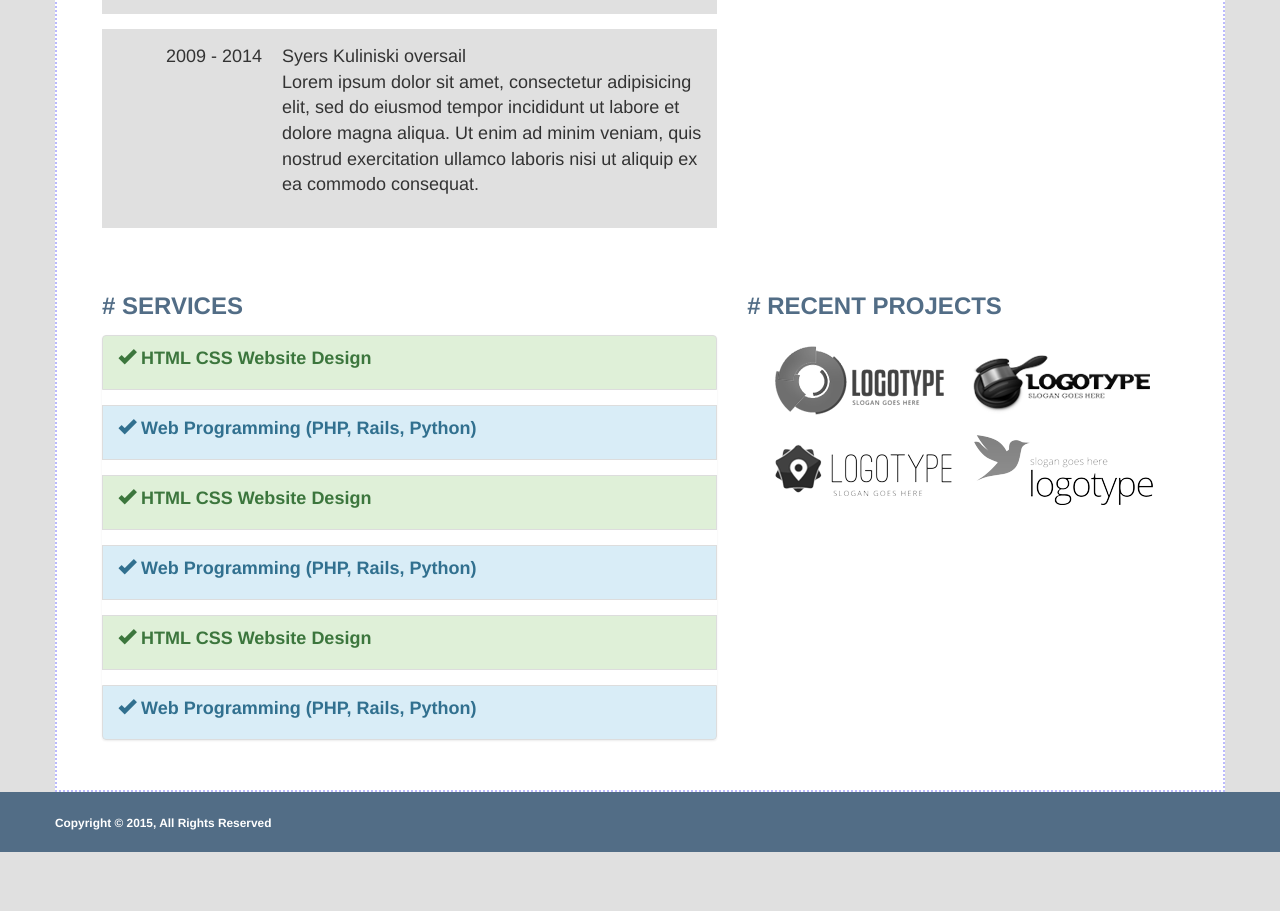
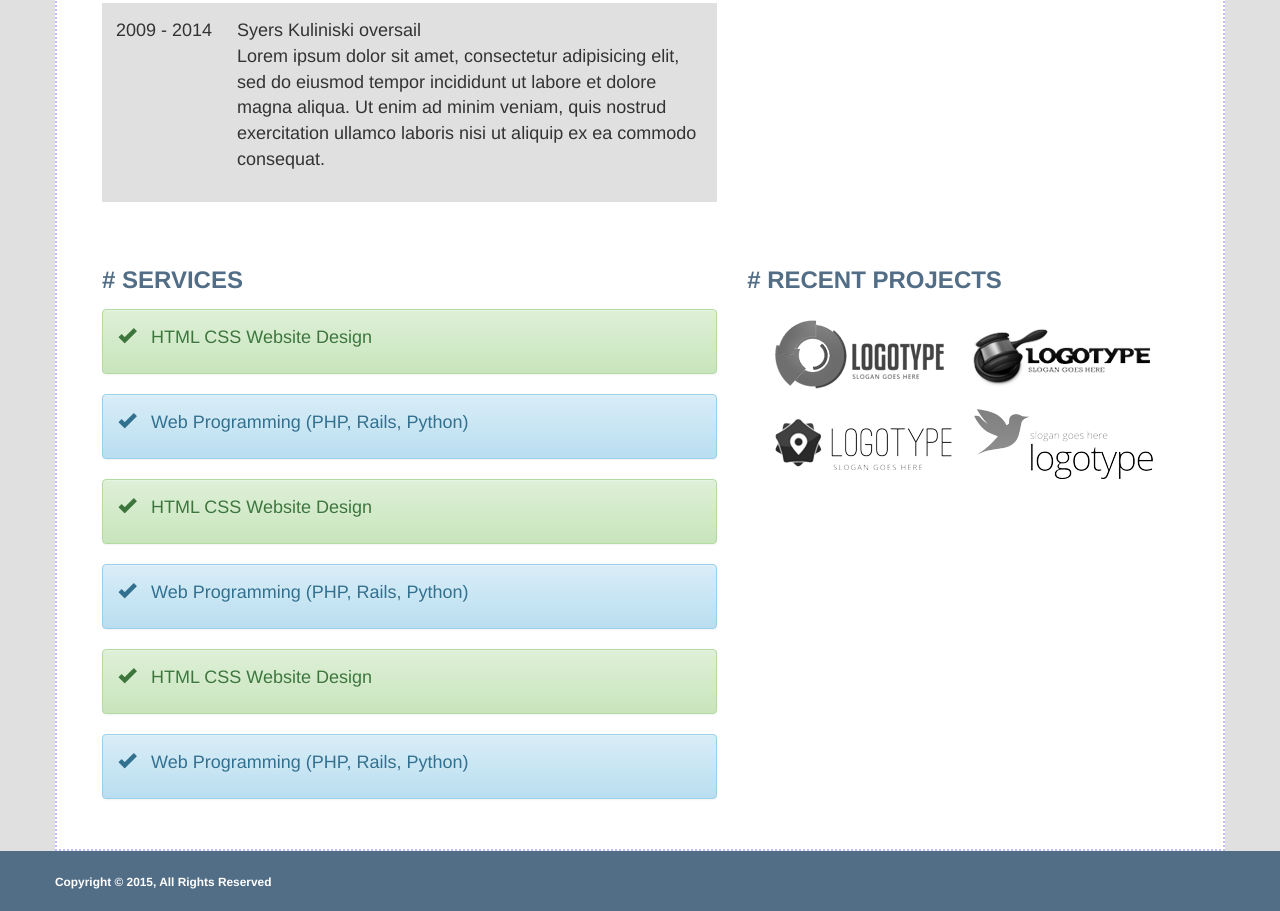
Before and after one commit to leovidalgithub/bootstrap-portfolio, a plain HTML site: page index.html in a window 1280 px wide. Shown: the part 1256-2167 px from the top of the page. Before the commit the page ends 2108 px from the top, so only its background shows below. Drawn offline with nearby package versions, Linux system fonts and the light colour scheme.

Commit message:
Commit 2

```diff
--- a/index.html
+++ b/index.html
@@ -105,41 +105,27 @@
 <!-- row-3 SERVICES AND RECENT PROJECTS -->
 			<div class="row">
 
-				<div class="col-md-7">
+				<div class="services col-md-7">
 					<h3># SERVICES</h3>
 
-						<div class="list-group">
-
-							<p class="list-group-item list-group-item-success">
-								<span class="glyphicon glyphicon-ok" aria-hidden="true"></span>
-								HTML CSS Website Design
-							</p>
-
-							<p class="list-group-item list-group-item-info">
-								<span class="glyphicon glyphicon-ok" aria-hidden="true"></span>
-								Web Programming (PHP, Rails, Python)
-							</p>
-
-							<p class="list-group-item list-group-item-success">
-								<span class="glyphicon glyphicon-ok" aria-hidden="true"></span>
-								HTML CSS Website Design
-							</p>
-
-							<p class="list-group-item list-group-item-info">
-								<span class="glyphicon glyphicon-ok" aria-hidden="true"></span>
-								Web Programming (PHP, Rails, Python)
-							</p>
-
-							<p class="list-group-item list-group-item-success">
-								<span class="glyphicon glyphicon-ok" aria-hidden="true"></span>
-								HTML CSS Website Design
-							</p>
-
-							<p class="list-group-item list-group-item-info">
-								<span class="glyphicon glyphicon-ok" aria-hidden="true"></span>
-								Web Programming (PHP, Rails, Python)
-							</p>
-						</div>
+					<div class="alert alert-success" role="alert">
+						<p><span class="glyphicon glyphicon-ok" aria-hidden="true"></span>   HTML CSS Website Design</p>
+					</div>
+					<div class="alert alert-info" role="alert">
+						<p><span class="glyphicon glyphicon-ok" aria-hidden="true"></span>   Web Programming (PHP, Rails, Python)</p>
+					</div>
+					<div class="alert alert-success" role="alert">
+						<p><span class="glyphicon glyphicon-ok" aria-hidden="true"></span>   HTML CSS Website Design</p>
+					</div>
+					<div class="alert alert-info" role="alert">
+						<p><span class="glyphicon glyphicon-ok" aria-hidden="true"></span>   Web Programming (PHP, Rails, Python)</p>
+					</div>
+					<div class="alert alert-success" role="alert">
+						<p><span class="glyphicon glyphicon-ok" aria-hidden="true"></span>   HTML CSS Website Design</p>
+					</div>
+					<div class="alert alert-info" role="alert">
+						<p><span class="glyphicon glyphicon-ok" aria-hidden="true"></span>   Web Programming (PHP, Rails, Python)</p>
+					</div>
 				</div> <!-- @end SERVICES -->
 
 				<div class="col-md-5 second-row">
@@ -154,9 +140,7 @@
 				</div> <!-- @end RECENT PROJECTS -->
 
 			</div> <!-- @end row -->
-
 		</section>
-
 	</main>
 
 	<footer>
--- a/sass/_main.scss
+++ b/sass/_main.scss
@@ -51,3 +51,12 @@ footer {
 	align-items: center;
 	p { margin: 0; }
 }
+
+// para corregir el width de los años en EDUCATION y el margin-left de los dd que pone Bootstrap
+dt { width: 110px !important; }
+dd { margin-left: 135px !important; }
+
+.services p {
+	white-space: pre-wrap;
+	// para poder usar espacios en blanco en SERVICES. Separar los checks del texto
+}
```
Also changed, not shown: css/styles.css.
